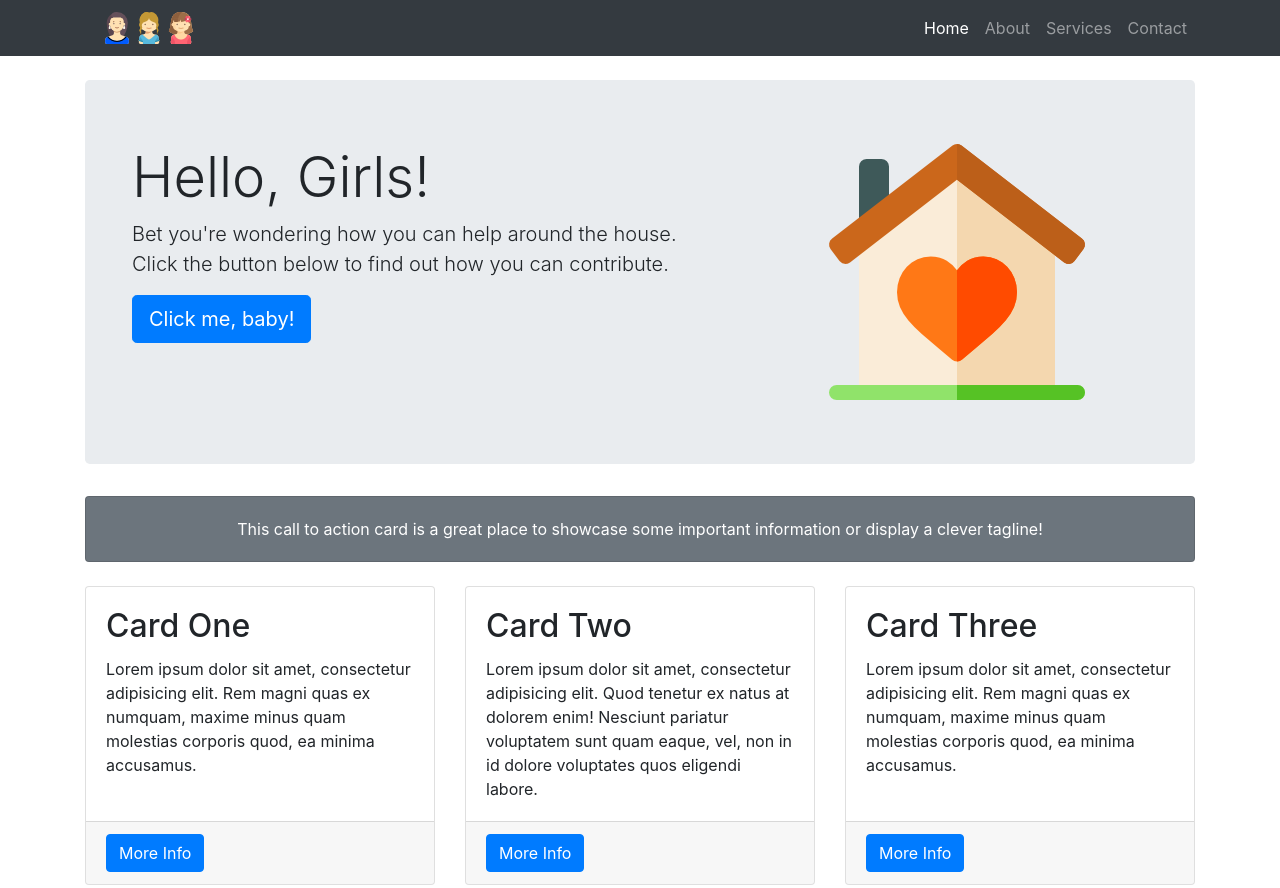
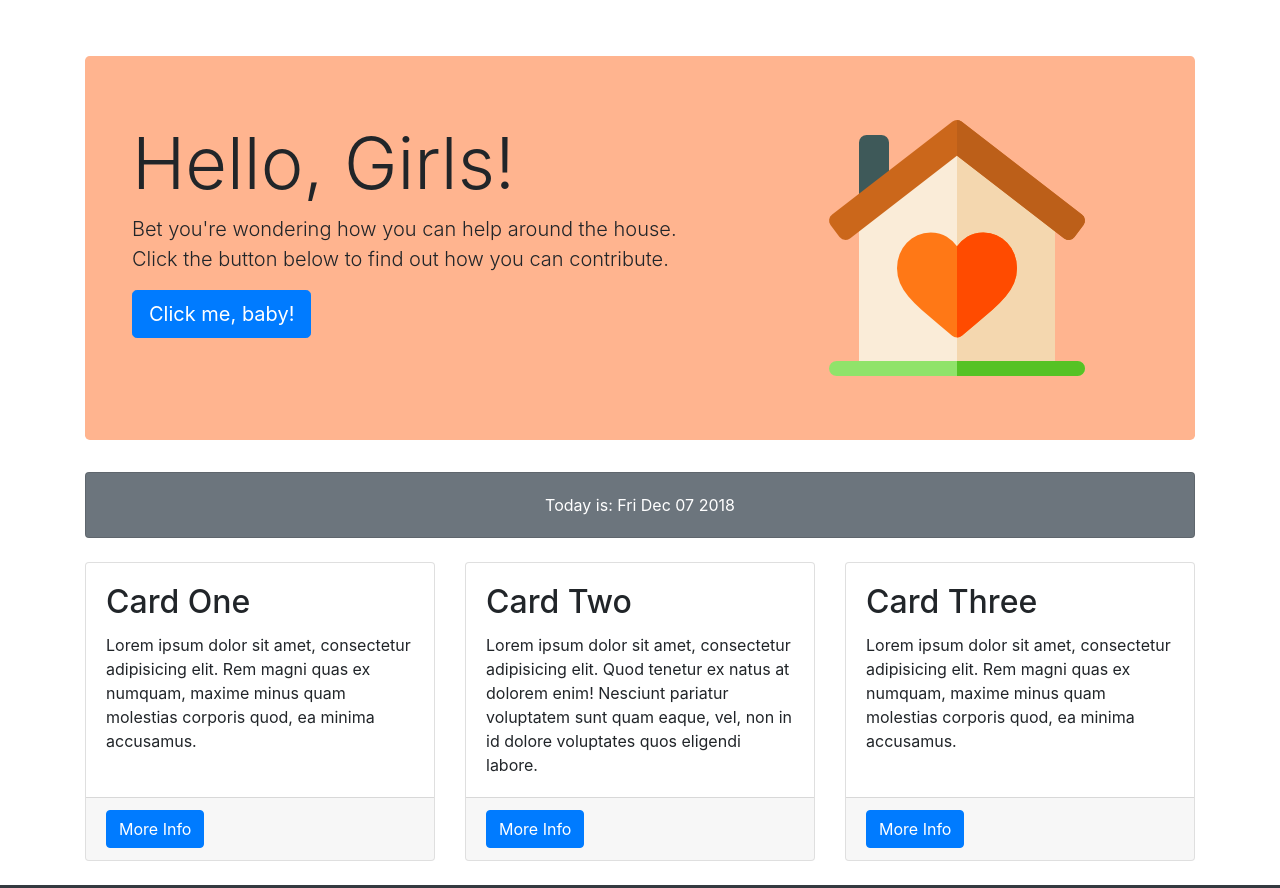
Before and after one commit to NoelleDL/JSMommysBigHelpers, a plain HTML site: page index.html in a window 1280 px wide. Shown: the top 888 px of the page. Drawn offline with Linux system fonts and the light colour scheme.

Commit message:
show date with text on card

```diff
--- a/css/small-business.css
+++ b/css/small-business.css
@@ -8,6 +8,10 @@ body {
   padding-top: 54px;
 }
 
+.jumbotron {
+    background-color:#FFB48F !important;
+}
+
 @media (min-width: 992px) {
   body {
     padding-top: 56px;
--- a/index.html
+++ b/index.html
@@ -20,47 +20,15 @@
 
   <body>
 
-    <!-- Navigation -->
-    <nav class="navbar navbar-expand-lg navbar-dark bg-dark fixed-top">
-      <div class="container">
-        <a class="navbar-brand" href="#"></a>
-        <img src="./images/mom.png" alt="Mom"/>
-        <img src="./images/vivienne.png" alt="Vivienne"/>
-        <img src="./images/charlotte.png" alt="Charlotte"/>
-        <button class="navbar-toggler" type="button" data-toggle="collapse" data-target="#navbarResponsive" aria-controls="navbarResponsive" aria-expanded="false" aria-label="Toggle navigation">
-          <span class="navbar-toggler-icon"></span>
-        </button>
-        <div class="collapse navbar-collapse" id="navbarResponsive">
-          <ul class="navbar-nav ml-auto">
-            <li class="nav-item active">
-              <a class="nav-link" href="#">Home
-                <span class="sr-only">(current)</span>
-              </a>
-            </li>
-            <li class="nav-item">
-              <a class="nav-link" href="#">About</a>
-            </li>
-            <li class="nav-item">
-              <a class="nav-link" href="#">Services</a>
-            </li>
-            <li class="nav-item">
-              <a class="nav-link" href="#">Contact</a>
-            </li>
-          </ul>
-        </div>
-      </div>
-    </nav>
-
     <!-- Page Content -->
     <div class="container">
 
       <!-- Heading Row -->
-      <br>
       <div class="jumbotron">
         <div class="container">
           <div class="row">
             <div class="col">
-        <h1 class="display-4">Hello, Girls!</h1>
+        <h1 class="display-3">Hello, Girls!</h1>
         <p class="lead">Bet you're wondering how you can help around the house. <br>Click the button below to find out how you can contribute.</p>
 
         <p class="lead">
@@ -79,7 +47,7 @@
       <!-- Call to Action Well -->
       <div class="card text-white bg-secondary my-4 text-center">
         <div class="card-body">
-          <p class="text-white m-0">This call to action card is a great place to showcase some important information or display a clever tagline!</p>
+          <p class="text-white m-0" id="date"></p>
         </div>
       </div>
 
@@ -139,6 +107,7 @@
     <!-- Bootstrap core JavaScript -->
     <script src="vendor/jquery/jquery.min.js"></script>
     <script src="vendor/bootstrap/js/bootstrap.bundle.min.js"></script>
+    <script src="src/index.js"></script>
 
   </body>
 
--- a/src/index.js
+++ b/src/index.js
@@ -1 +1,2 @@
-document.getElementById('date').innerHTML = new Date().toDateString();
+
+document.getElementById('date').innerHTML = `Today is: ${new Date().toDateString()}`;
```
